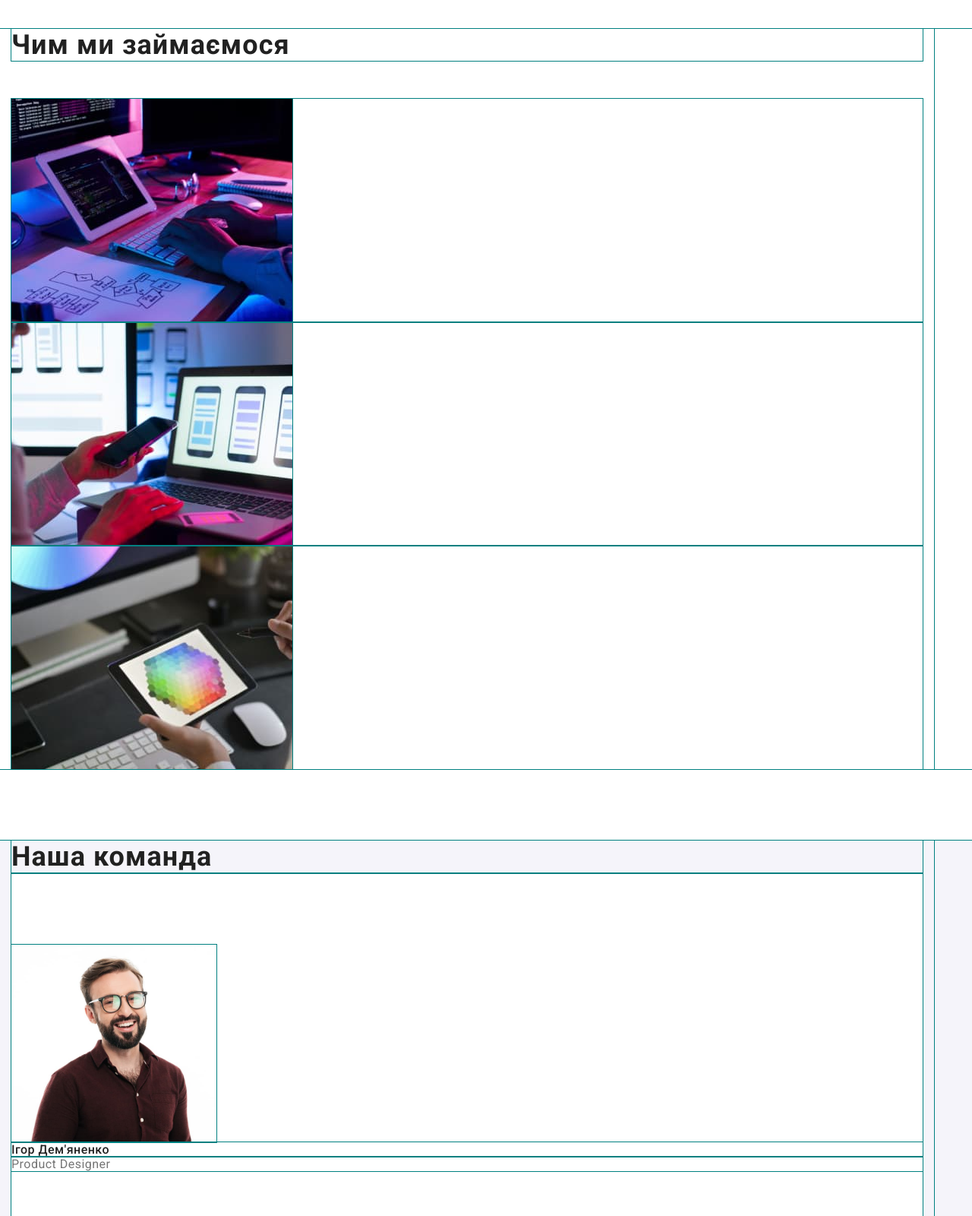
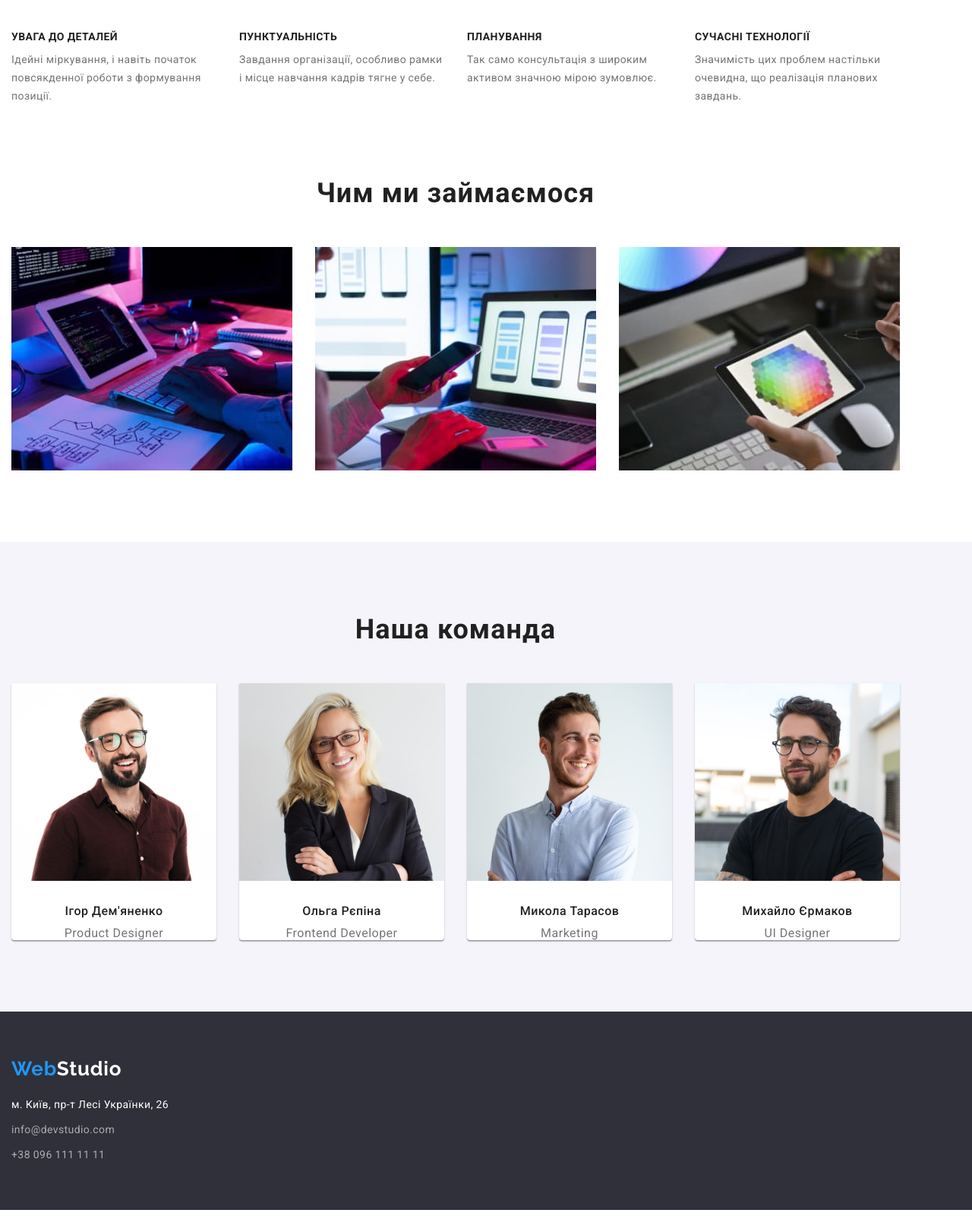
Before and after one commit to Simon507/goit-markup-hw-03, a plain HTML site: page index.html in a window 1280 px wide. Shown: the part 740-2340 px from the top of the page at 76% size. Drawn offline with nearby package versions, Linux system fonts and the light colour scheme.

Commit message:
працюю над index.html + css

```diff
--- a/css/styles.css
+++ b/css/styles.css
@@ -26,7 +26,7 @@ html {
 *::before,
 *::after {
   box-sizing: inherit;
-  outline: 1px solid teal;
+  /* outline: 1px solid teal; */
 }
 
 body {
@@ -40,12 +40,13 @@ h2,
 h3,
 p {
   margin: 0;
+  padding: 0;
 }
 
-.container {
-  width: 1230px;
-  padding-left: 15px;
-  padding-right: 15px;
+img {
+  display: block;
+  max-width: 100%;
+  height: auto;
 }
 
 .list {
@@ -53,8 +54,19 @@ p {
   padding: 0;
   list-style: none;
 }
+.container {
+  width: 1200px;
+  padding-left: 15px;
+  padding-right: 15px;
+  text-align: center;
+}
+.flexbox {
+  display: flex;
+  align-items: center;
+}
 .main-header {
-  margin-bottom: 94px;
+  border-bottom: 1px solid #ececec;
+  margin-bottom: 37px;
 }
 .link-logo,
 .link-logo1 {
@@ -66,11 +78,18 @@ p {
   text-decoration: none;
 }
 .link-logo {
+  margin-right: 93px;
   color: var(--logo-black-color);
 }
 .link-logo1,
 .footer-logo1 {
   color: var(--logo-blue-color);
+}
+.nav-list-item {
+  display: block;
+  padding-top: 32px;
+  padding-bottom: 32px;
+  cursor: pointer;
 }
 .nav-link,
 .mailto,
@@ -80,6 +99,17 @@ p {
   line-height: 1.14;
   letter-spacing: 0.02em;
   text-decoration: none;
+}
+.nav-list {
+  display: flex;
+  gap: 50px;
+}
+.contacts-list {
+  display: flex;
+  margin-left: auto;
+}
+.mailto {
+  margin-right: 50px;
 }
 .nav-link {
   color: var(--main-text-color);
@@ -112,9 +142,10 @@ p {
   margin: -1px;
 }
 .hero {
+  padding-top: 200px;
   background-color: var(--hero-bg-color);
   text-align: center;
-  margin-bottom: 94px;
+  padding-bottom: 200px;
 }
 .hero-title {
   font-weight: 900;
@@ -124,6 +155,7 @@ p {
   letter-spacing: 0.06em;
   text-transform: uppercase;
   color: var(--hero-text-color);
+  margin-bottom: 30px;
 }
 .hero-btn {
   min-width: 216px;
@@ -134,7 +166,9 @@ p {
   font-family: inherit;
   background-color: var(--hero-btn-color);
   color: var(--hero-text-color);
-  box-shadow: 0px 4px 4px rgba(0, 0, 0, 0.15);
+  /* box-shadow: 0px 4px 4px rgba(0, 0, 0, 0.15); */
+  /* border-bottom: rgba(0, 0, 0, 0.15); */
+  /* border: 0; */
   border-radius: 4px;
   font-weight: 700;
   font-size: 16px;
@@ -147,7 +181,20 @@ p {
   cursor: pointer;
 }
 .benefits {
-  margin-bottom: 94px;
+  padding-top: 57px;
+  padding-bottom: 94px;
+}
+.benefits-list {
+  display: flex;
+  gap: 30px;
+  flex-wrap: wrap;
+}
+.benefits-item {
+  width: 270px;
+  text-align: left;
+
+  /* width: calc((100%-90px) / 4);
+  Это почему-то не срабатывает в файерфокс */
 }
 .benefits-item-title {
   margin-bottom: 10px;
@@ -170,29 +217,47 @@ p {
   line-height: 1.17;
   letter-spacing: 0.03em;
 }
+
 .occupation {
-  margin-bottom: 94px;
+  padding-bottom: 94px;
+  flex-direction: column;
 }
 .occupation-title {
   margin-bottom: 50px;
+  justify-content: center;
 }
-.occupation-list-img,
-.team-img {
-  display: block;
+.occupation-list {
+  display: flex;
+  gap: 30px;
 }
 .team {
+  padding-top: 94px;
+  padding-bottom: 94px;
+  flex-direction: column;
   background-color: var(--team-bg-color);
 }
+.team-title {
+  margin-bottom: 50px;
+}
+.team-img {
+  margin-bottom: 30px;
+}
+.team-list {
+  flex-wrap: wrap;
+  gap: 30px;
+}
 .team-item {
-  padding-top: 94px;
-  padding-bottom: 94px;
   background-color: var(--team-card-color);
+  box-shadow: 0px 1px 3px rgba(0, 0, 0, 0.12), 0px 1px 1px rgba(0, 0, 0, 0.14),
+    0px 2px 1px rgba(0, 0, 0, 0.2);
+  border-radius: 0px 0px 4px 4px;
 }
 .team-item-title {
   font-weight: 500;
   font-size: 16px;
   line-height: 1.19;
   letter-spacing: 0.03em;
+  margin-bottom: 10px;
 }
 .team-role {
   font-size: 16px;
@@ -204,10 +269,16 @@ p {
 }
 .portfolio-filter {
   margin-bottom: 34px;
-  /* display: flex; */
 }
 .site-footer {
+  padding-top: 60px;
+  padding-bottom: 60px;
+  flex-direction: column;
   background-color: var(--footer-bg-color);
+}
+.site-footer .flexbox {
+  flex-direction: column;
+  align-items: flex-start;
 }
 .footer-logo {
   font-family: 'Raleway', sans-serif;
@@ -217,6 +288,13 @@ p {
   letter-spacing: 0.03em;
   color: var(--footer-text-color);
   text-decoration: none;
+  margin-bottom: 20px;
+}
+.footer-contacts-list {
+  display: flex;
+  flex-direction: column;
+  text-align: left;
+  gap: 9px;
 }
 .footer-address,
 .footer-mailto,
@@ -242,7 +320,6 @@ p {
 .footer-tel:focus {
   color: var(--accent-color);
 }
-
 .portfolio-btn {
   padding-top: 6px;
   padding-right: 22px;
--- a/index.html
+++ b/index.html
@@ -19,7 +19,7 @@
   </head>
   <body>
     <header class="main-header">
-      <div class="container">
+      <div class="container flexbox header-outline">
         <a class="link-logo" href="./index.html"><span class="link-logo1">Web</span>Studio</a>
         <nav class="header-nav">
           <ul class="nav-list list">
@@ -118,7 +118,7 @@
       <section class="team">
         <div class="container">
           <h2 class="team-title h2-title">Наша команда</h2>
-          <ul class="team-list list">
+          <ul class="team-list list flexbox">
             <li class="team-item">
               <img
                 class="team-img"
@@ -168,10 +168,10 @@
       </section>
     </main>
     <footer class="site-footer">
-      <div class="container">
+      <div class="container flexbox">
         <a class="footer-logo" href="./index.html"><span class="footer-logo1">Web</span>Studio</a>
         <address class="contacts" id="contacts">
-          <ul class="contacts-list list">
+          <ul class="footer-contacts-list list">
             <li class="contacts-list-item">
               <a
                 class="footer-address"
```
